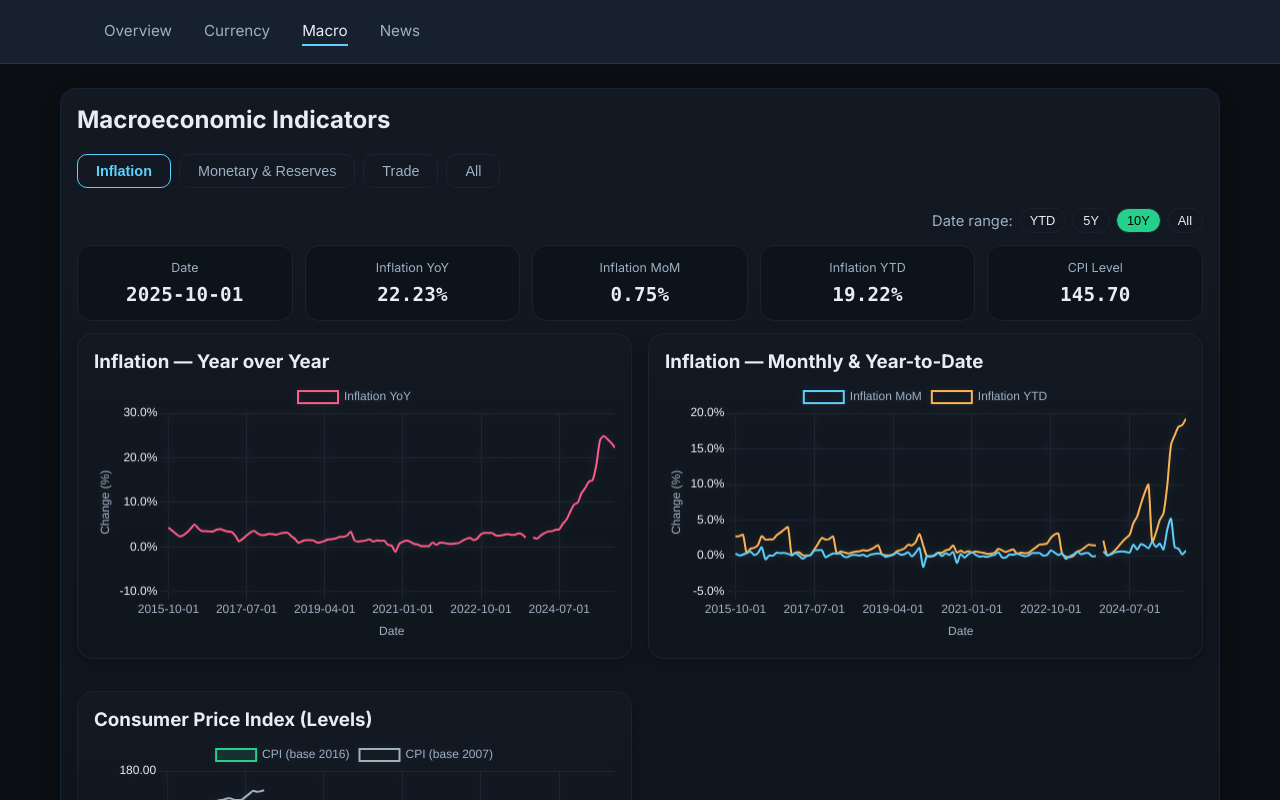
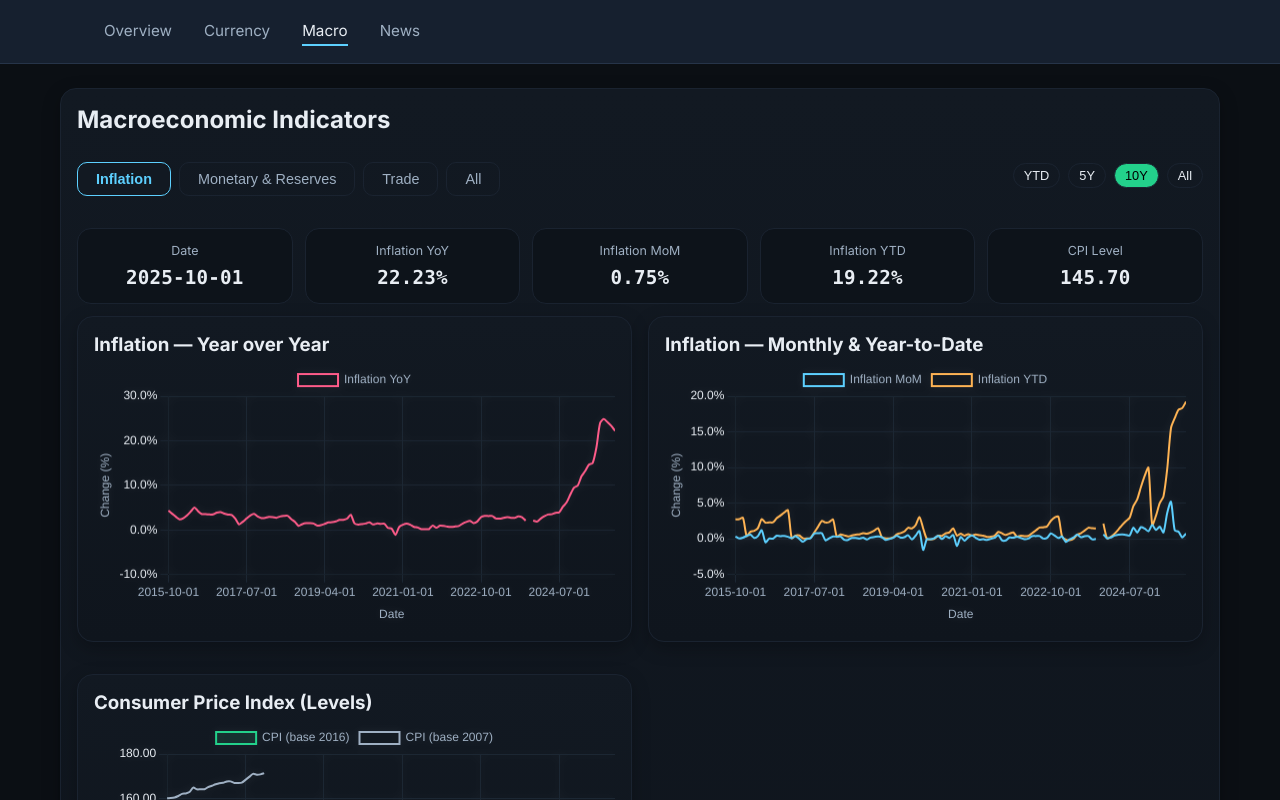
Before and after one commit to nicoortuno/bolivian-economy-tracker, a React (Vite) app in the folder app/ui/: page /macro in a window 1280 px wide. Built offline with nearby package versions, Linux system fonts and the light colour scheme.

Commit message:
udpated ui

```diff
--- a/app/ui/src/pages/Macro.jsx
+++ b/app/ui/src/pages/Macro.jsx
@@ -465,12 +465,12 @@ export default function Macro() {
 
   return (
     <div className="card">
-  {/* Title row only */}
   <div className="help-row" style={{alignItems:'center', gap:8}}>
     <h2 style={{margin:0}}>Macroeconomic Indicators</h2>
   </div>
 
   {/* Topic tabs: Inflation / Monetary / External / All */}
+<div className="macro-header-row">
   <div className="tabs macro-tabs">
     {sectionOptions.map(s => (
       <button
@@ -484,18 +484,8 @@ export default function Macro() {
     ))}
   </div>
 
-  {/* Date range pills (smaller, secondary) */}
-  <div
-    className="help-row"
-    style={{
-      alignItems: 'center',
-      justifyContent: 'flex-end',
-      gap: 6,
-      flexWrap: 'wrap',
-      marginBottom: 12
-    }}
-  >
-    <span className="tip">Date range:</span>
+  <div className="help-row range-row">
+    <div className="range-pills">
       {rangeOptions.map(r => (
         <button
           key={r}
@@ -515,6 +505,10 @@ export default function Macro() {
           {r === 'ALL' ? 'All' : r}
         </button>
       ))}
+    </div>
+  </div>
+
+
   </div>
 
 
@@ -623,8 +617,6 @@ export default function Macro() {
         </div>
       )}
 
-
-      {/* Charts grid: max 2 per row on larger screens, 1 per row on phones */}
       <div className="macro-chart-grid">
         {/* INFLATION SECTION */}
         {(section === 'INFLATION' || section === 'ALL') && (
--- a/app/ui/src/styles.css
+++ b/app/ui/src/styles.css
@@ -450,14 +450,45 @@ canvas {
   border-color: var(--accent);
 }
 
-.range-row {
-  flex-direction: row !important;
-  align-items: center !important;
-  flex-wrap: wrap !important;
+.macro-header-row {
+  display: flex;
+  align-items: center;
+  justify-content: space-between;
+  flex-wrap: wrap;
+  gap: 12px;
+  margin-bottom: 12px;
 }
 
-@media (max-width: 600px) {
+.macro-header-row .macro-tabs {
+  display: flex;
+  flex-wrap: wrap;
+  gap: 8px;
+}
+
+.range-row {
+  display: flex;
+  align-items: center;
+  gap: 8px;
+  margin-left: auto;
+}
+
+.range-pills {
+  display: flex;
+  flex-wrap: wrap;
+  gap: 8px;
+}
+
+@media (max-width: 768px) {
+  .macro-header-row {
+    justify-content: center;
+  }
+
+  .macro-header-row .macro-tabs {
+    justify-content: center;
+  }
+
   .range-row {
-    justify-content: center !important;
+    margin-left: 0;
+    justify-content: center;
   }
 }
```
Lines whose indentation alone changed are shown as unchanged.
